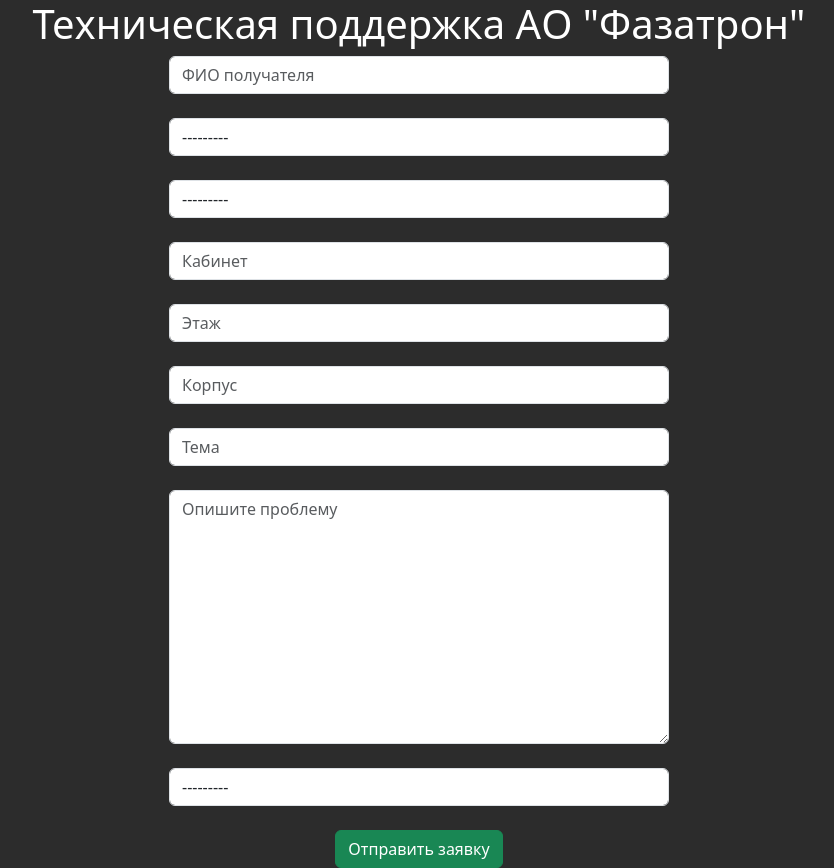
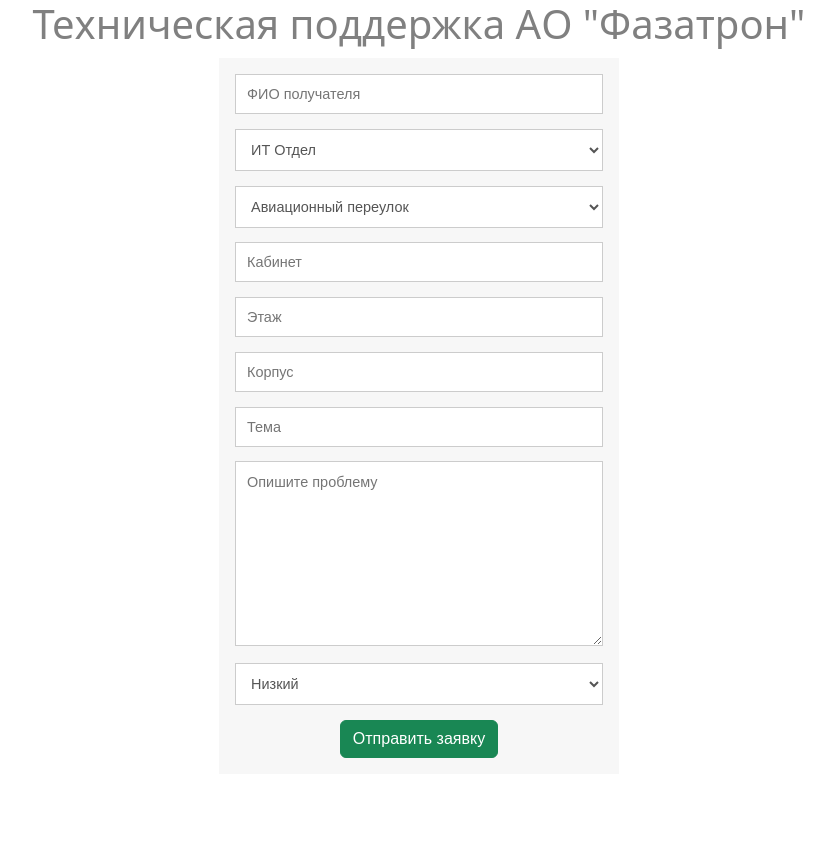
Before and after one commit to artyoma2000/Helpdesk_main, a Django app: page / in a window 1280 px wide. Shown: the whole page, without its empty margins (221-1055 px from the left). After the commit the page ends 758 px from the top, so only its background shows below. Run offline with Django 4.2, Linux system fonts and the light colour scheme; some libraries are stand-ins or nearby versions.

Commit message:
added new css and some bugfixes

```diff
--- a/forms_helpdesk/forms_helpdesk/settings.py
+++ b/forms_helpdesk/forms_helpdesk/settings.py
@@ -25,7 +25,7 @@
 # SECURITY WARNING: don't run with debug turned on in production!
 DEBUG = True
 
-ALLOWED_HOSTS = ['194.87.74.212']
+ALLOWED_HOSTS = ['127.0.0.1']
 
 
 # Application definition
@@ -79,7 +79,7 @@
     'default': {
         'ENGINE': 'django.db.backends.postgresql',
         'NAME': 'tester',
-        'USER': ' newuser',
+        'USER': 'newuser',
         'PASSWORD': '1234567890',
         'HOST': '194.87.74.212',
         'PORT': '5432',
--- a/forms_helpdesk/main_form/forms.py
+++ b/forms_helpdesk/main_form/forms.py
@@ -8,15 +8,15 @@
         fields = ['Recipient', 'Service', 'Location', 'Office', 'Floor', 'Building', 'Topic', 'Main_text', 'priority']
 
         widgets = {
-            'Recipient': TextInput(attrs={'class': 'form-control', 'placeholder': 'ФИО получателя'}),
-            'Service': Select(attrs={'class': 'form-control', 'placeholder': 'Сервис'}),
-            'Location': Select(attrs={'class': 'form-control', 'placeholder': 'Расположение'}),
-            'Office': TextInput(attrs={'class': 'form-control', 'placeholder': 'Кабинет'}),
-            'Floor': TextInput(attrs={'class': 'form-control', 'placeholder': 'Этаж'}),
-            'Building': TextInput(attrs={'class': 'form-control', 'placeholder': 'Корпус'}),
-            'Topic': TextInput(attrs={'class': 'form-control', 'placeholder': 'Тема'}),
-            'Main_text': Textarea(attrs={'class': 'form-control', 'placeholder': 'Опишите проблему'}),
-            'priority': Select(attrs={'class': 'form-control', 'placeholder': 'Приоритет'})
+            'Recipient': TextInput(attrs={'placeholder': 'ФИО получателя'}),
+            'Service': Select(attrs={'placeholder': 'Сервис'}),
+            'Location': Select(attrs={'placeholder': 'Расположение'}),
+            'Office': TextInput(attrs={'placeholder': 'Кабинет'}),
+            'Floor': TextInput(attrs={'placeholder': 'Этаж'}),
+            'Building': TextInput(attrs={'placeholder': 'Корпус'}),
+            'Topic': TextInput(attrs={'placeholder': 'Тема'}),
+            'Main_text': Textarea(attrs={'placeholder': 'Опишите проблему'}),
+            'priority': Select(attrs={'placeholder': 'Приоритет'})
 
 
         }
--- a/forms_helpdesk/main_form/models.py
+++ b/forms_helpdesk/main_form/models.py
@@ -23,14 +23,14 @@
     ]
 
     Recipient = models.TextField('ФИО получателя', max_length=50, default='')
-    Service = models.CharField('Сервис', max_length=50, choices=Service_TYPES)
-    Location = models.CharField('Расположение', max_length=250, choices=Location_TYPES)
+    Service = models.CharField('Сервис', max_length=50, choices=Service_TYPES, default='')
+    Location = models.CharField('Расположение', max_length=250, choices=Location_TYPES, default='')
     Office = models.TextField('Кабинет', max_length=50, default='')
     Floor = models.TextField('Этаж', max_length=50, default='')
     Building = models.TextField('Корпус', max_length=50, default='')
     Topic = models.TextField('Тема', max_length=50, default='')
-    Main_text = models.TextField('Опишите проблему')
-    priority = models.CharField('Приоритет', max_length=50, choices=priority_TYPES)
+    Main_text = models.TextField('Опишите проблему', default='')
+    priority = models.CharField('Приоритет', max_length=50, choices=priority_TYPES, default='')
     time = models.DateTimeField(auto_now_add=True),
     is_new = models.BooleanField(default=True)
 
--- a/forms_helpdesk/main_form/static/main/css/main.css
+++ b/forms_helpdesk/main_form/static/main/css/main.css
@@ -1,11 +1,6 @@
-body {
-    background: #2c2c2c;
-}
-
-
 main .features{
     float: center;
-    color: #fff;
+    color: 	#808080;
     margin: 0 auto;
     text-align: center;
     width: 75%;
@@ -26,9 +21,82 @@
     margin: 0 auto;
 }
 
+
 form{
+	font: 95% Arial, Helvetica, sans-serif;
+	max-width: 400px;
+	margin: 10px auto;
+	padding: 16px;
+	background: #F7F7F7;
+}
+form h1{
+	background: #43D1AF;
+	padding: 20px 0;
+	font-size: 140%;
+	font-weight: 300;
+	text-align: center;
+	color: #fff;
+	margin: -16px -16px 16px -16px;
+}
+form input[type="text"],
+form input[type="date"],
+form input[type="datetime"],
+form input[type="email"],
+form input[type="number"],
+form input[type="search"],
+form input[type="time"],
+form input[type="url"],
+form textarea,
+form select
+{
+	-webkit-transition: all 0.30s ease-in-out;
+	-moz-transition: all 0.30s ease-in-out;
+	-ms-transition: all 0.30s ease-in-out;
+	-o-transition: all 0.30s ease-in-out;
+	outline: none;
+	box-sizing: border-box;
+	-webkit-box-sizing: border-box;
+	-moz-box-sizing: border-box;
+	width: 100%;
+	background: #fff;
+	margin-bottom: 4%;
+	border: 1px solid #ccc;
+	padding: 3%;
+	color: #555;
+	font: 95% Arial, Helvetica, sans-serif;
+}
+form input[type="text"]:focus,
+form input[type="date"]:focus,
+form input[type="datetime"]:focus,
+form input[type="email"]:focus,
+form input[type="number"]:focus,
+form input[type="search"]:focus,
+form input[type="time"]:focus,
+form input[type="url"]:focus,
+form textarea:focus,
+form select:focus
+{
+	box-shadow: 0 0 5px #43D1AF;
+	padding: 3%;
+	border: 1px solid #43D1AF;
+}
 
-  width:500px;
-  margin: 0 auto;
-
+form input[type="submit"],
+form input[type="button"]{
+	box-sizing: border-box;
+	-webkit-box-sizing: border-box;
+	-moz-box-sizing: border-box;
+	width: 100%;
+	padding: 3%;
+	background: #43D1AF;
+	border-bottom: 2px solid #30C29E;
+	border-top-style: none;
+	border-right-style: none;
+	border-left-style: none;
+	color: #fff;
 }
+form input[type="submit"]:hover,
+form input[type="button"]:hover{
+	background: #2EBC99;
+}
+</style>
```
